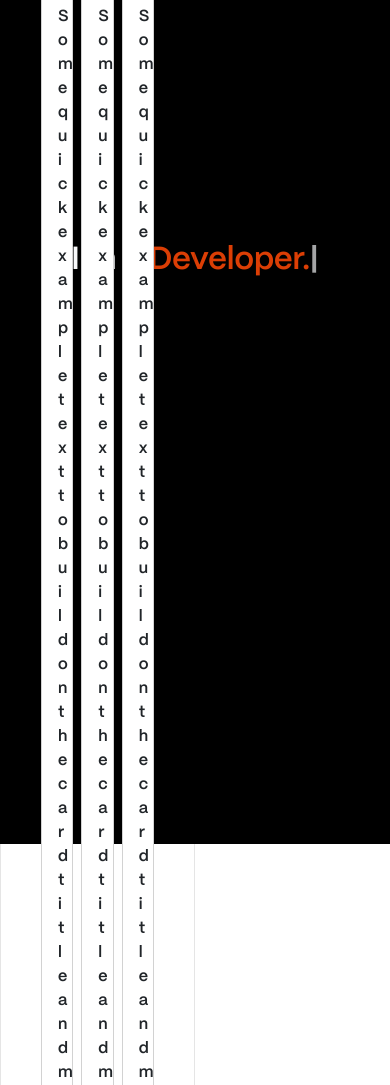
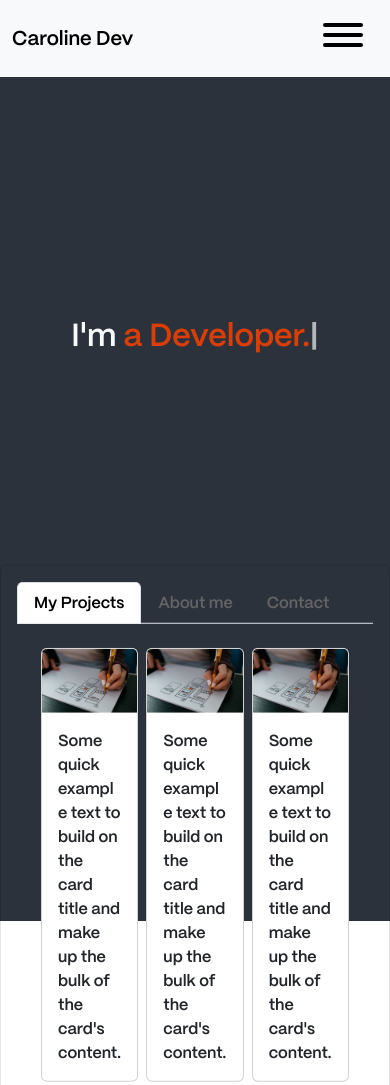
Before and after one commit to devcarolinealmeida/portfolio-bootstrap, a plain HTML site: page index.html in a window 390 px wide. Shown: the top 1085 px of the page. Drawn offline with nearby package versions, Linux system fonts and the light colour scheme.

Commit message:
add hamburger menu

```diff
--- /dev/null
+++ b/css/hamburgers.css
@@ -0,0 +1,82 @@
+/*!
+ * Hamburgers
+ * @description Tasty CSS-animated hamburgers
+ * @author Jonathan Suh @jonsuh
+ * @site https://jonsuh.com/hamburgers
+ * @link https://github.com/jonsuh/hamburgers
+ */
+ .hamburger {
+    padding: 15px 15px;
+    display: inline-block;
+    cursor: pointer;
+    transition-property: opacity, filter;
+    transition-duration: 0.15s;
+    transition-timing-function: linear;
+    font: inherit;
+    color: inherit;
+    text-transform: none;
+    background-color: transparent;
+    border: 0;
+    margin: 0;
+    overflow: visible; }
+    .hamburger:hover {
+      opacity: 0.7; }
+    .hamburger.collapsed:hover {
+      opacity: 0.7; }
+    .hamburger.collapsed .hamburger-inner,
+    .hamburger.collapsed .hamburger-inner::before,
+    .hamburger.collapsed .hamburger-inner::after {
+      background-color: #000; }
+
+  .hamburger-box {
+    width: 40px;
+    height: 24px;
+    display: inline-block;
+    position: relative; }
+
+  .hamburger-inner {
+    display: block;
+    top: 50%;
+    margin-top: -2px; }
+    .hamburger-inner, .hamburger-inner::before, .hamburger-inner::after {
+      width: 40px;
+      height: 4px;
+      background-color: #000;
+      border-radius: 4px;
+      position: absolute;
+      transition-property: transform;
+      transition-duration: 0.15s;
+      transition-timing-function: ease; }
+    .hamburger-inner::before, .hamburger-inner::after {
+      content: "";
+      display: block; }
+    .hamburger-inner::before {
+      top: -10px; }
+    .hamburger-inner::after {
+      bottom: -10px; }
+
+
+  /*
+     * Spring
+     */
+  .hamburger--spring .hamburger-inner {
+    top: 2px;
+    transition: background-color 0s 0.13s linear; }
+    .hamburger--spring .hamburger-inner::before {
+      top: 10px;
+      transition: top 0.1s 0.2s cubic-bezier(0.33333, 0.66667, 0.66667, 1), transform 0.13s cubic-bezier(0.55, 0.055, 0.675, 0.19); }
+    .hamburger--spring .hamburger-inner::after {
+      top: 20px;
+      transition: top 0.2s 0.2s cubic-bezier(0.33333, 0.66667, 0.66667, 1), transform 0.13s cubic-bezier(0.55, 0.055, 0.675, 0.19); }
+
+  .hamburger--spring.collapsed .hamburger-inner {
+    transition-delay: 0.22s;
+    background-color: transparent !important; }
+    .hamburger--spring.collapsed .hamburger-inner::before {
+      top: 0;
+      transition: top 0.1s 0.15s cubic-bezier(0.33333, 0, 0.66667, 0.33333), transform 0.13s 0.22s cubic-bezier(0.215, 0.61, 0.355, 1);
+      transform: translate3d(0, 10px, 0) rotate(45deg); }
+    .hamburger--spring.collapsed .hamburger-inner::after {
+      top: 0;
+      transition: top 0.2s cubic-bezier(0.33333, 0, 0.66667, 0.33333), transform 0.13s 0.22s cubic-bezier(0.215, 0.61, 0.355, 1);
+      transform: translate3d(0, 10px, 0) rotate(-45deg); }
--- a/css/style.css
+++ b/css/style.css
@@ -15,11 +15,17 @@
     --scroll: 0;
     --bs-body-font-family: 'pp_morisemibold', sans-serif;
     --bs-nav-link-color: rgb(200, 200, 200);
+
+}
+
+.navbar-toggler:focus {
+    box-shadow: 0 0 0 0;
 }
 
 body {
     margin: 0;
     font-size: 16px;
+    font-family: ;
 }
 
 /* section intro */
@@ -39,7 +45,7 @@ body {
     flex-grow: 1;
     padding: 15rem 4rem;
     text-align: center;
-    background-color: rgb(0, 0, 0, var(--background-opacity));
+    background-color: rgb(43, 50, 60, var(--background-opacity));
 }
 
 .top-section h1 {
@@ -63,6 +69,12 @@ body {
         transform: translateY(calc(50% - 1% * var(--value)));
     }
 
+    @media (width <= 1000px) {
+        .tab-projects > .tab-projects-container {
+            width: 100vw;
+        }
+    }
+
     .tab-projects > * {
         position: fixed;
         width: 100vw;
--- a/index.html
+++ b/index.html
@@ -4,8 +4,9 @@
     <meta charset="UTF-8" />
     <meta name="viewport" content="width=device-width, initial-scale=1.0" />
     <title>Document</title>
-    <link rel="stylesheet" href="./css/bootstrap.css" />
-    <link rel="stylesheet" href="/css/style.css" />
+    <link rel="stylesheet" href="css/bootstrap.css" />
+    <link rel="stylesheet" href="css/style.css"/>
+    <link href="css/hamburgers.css" rel="stylesheet">
     <script
       src="https://cdn.jsdelivr.net/npm/@popperjs/core@2.9.2/dist/umd/popper.min.js"
       integrity="sha384-IQsoLXl5PILFhosVNubq5LC7Qb9DXgDA9i+tQ8Zj3iwWAwPtgFTxbJ8NT4GN1R8p"
@@ -18,6 +19,27 @@
     ></script>
   </head>
   <body>
+    <nav class="navbar navbar-expand-lg navbar-light bg-light">
+      <div class="container-lg">
+        <a class="navbar-brand" href="#">Caroline Dev</a>
+       <!--  <button class="navbar-toggler" type="button" data-bs-toggle="collapse" data-bs-target="#navbarNavAltMarkup" aria-controls="navbarNavAltMarkup" aria-expanded="false" aria-label="Toggle navigation">
+          <span class="navbar-toggler-icon"></span>
+        </button> -->
+        <button class="navbar-toggler hamburger hamburger--collapse hamburger--spring" type="button" data-bs-toggle="collapse" data-bs-target="#navbarNavAltMarkup" aria-controls="navbarNavAltMarkup" aria-expanded="false" aria-label="Toggle navigation">
+          <span class="hamburger-box">
+            <span class="hamburger-inner"></span>
+          </span>
+        </button>
+        <div class="collapse navbar-collapse justify-content-lg-end" id="navbarNavAltMarkup">
+          <div class="navbar-nav">
+            <a class="nav-link active" aria-current="page" href="#">Home</a>
+            <a class="nav-link" href="#">Projects</a>
+            <a class="nav-link" href="#">Contacts</a>
+          </div>
+        </div>
+      </div>
+    </nav>
+
     <div class="tab-projects">
       <div
         class="tab-projects-container border border-opacity-10 border-black rounded-1 p-3 show"
```
